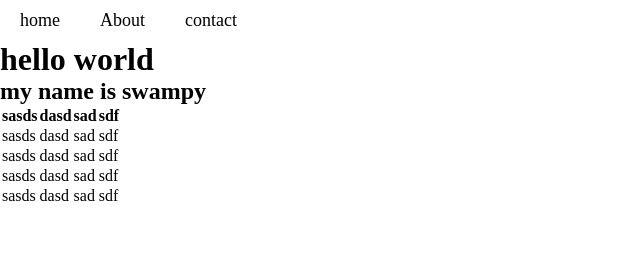
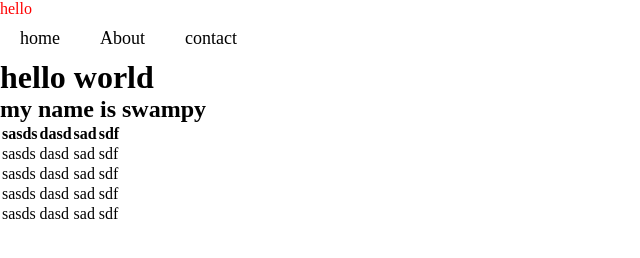
Before and after one commit to SwapnilMk/Javascript, a website built with Vite: page index.html in a window 1280 px wide. Shown: the whole page, without its empty margins (0-640 px from the left). Built offline with nearby package versions, Linux system fonts and the light colour scheme.

Commit message:
advance dom manipulation :)

```diff
--- a/DOM.js
+++ b/DOM.js
@@ -1,6 +1,8 @@
 // console.log(window)
 // console.log(document)
 // console.log(document.body)
+
+
 
 
 
@@ -82,3 +84,93 @@
 // let table = document.getElementsByClassName(`container`)[1].firstElementChild
 
 // console.log(table.rows);
+
+
+// innerHTML //get and set get html inside the string // only for elemnt nodes
+
+// outerHTML //get outer and inner html both //we can set and get
+
+// .data
+// .nodeValue
+// .textContent //get all text from content
+// .hidden = false
+
+
+
+
+
+// attribute methods
+// let att = document.getElementById(`first`).getAttribute(`class`)
+// console.log(att)
+
+let attr = document.getElementById(`first`)
+// console.log(attr.hasAttribute(`style`))
+
+// attr.setAttribute(`hidden`, true)
+// attr.removeAttribute(`class`)
+// console.log(attr.attributes);
+
+
+// custom attributes
+// let attri = document.getElementById(`swap`)
+// attri.setAttribute(`data-game`,`gtaV`)
+// attri.setAttribute(`data-game1`,`fortnite`)
+// attri.setAttribute(`data-game2`,`csGo`)
+// console.log(attri.dataset.game)
+
+
+
+
+// Element insertion
+
+// let div = document.createElement(`span`)
+// div.innerText =`hey`
+// console.log(div)
+
+// let elm = document.getElementsByClassName(`container`)[1].lastElementChild
+// console.log(elm);
+
+// elm.appendChild(div); //add in last
+// elm.prepend(div); //add in first
+// elm.before(div); //outside up
+// elm.after(div);  //outside down
+// elm.replaceWith(div);  // replace elm element to div
+
+// elm.remove() //remove element from dom
+
+
+
+
+// beforebegin
+// afterbegin
+// beforeend
+// afterend
+
+
+// elm.insertAdjacentHTML(`beforebegin`, `outside up`)
+// elm.insertAdjacentHTML(`afterbegin`, `inside up`)
+// elm.insertAdjacentHTML(`beforeend`, `inside down`)
+// elm.insertAdjacentHTML(`afterend`, `outside down`)
+
+
+
+
+
+
+// classList and className methods
+
+let con = document.getElementsByClassName(`container`)[0];
+con.className = `container red mx-2 py-3 px-21 mt-5`
+
+
+// console.log(con.classList);
+
+// con.classList.remove(`red`) //add
+
+// con.classList.add(`hello`) // remove
+
+// con.classList.toggle(`hello`) //if alredy added remove and if not added add it
+
+// console.log(con.classList.contains(`hello`)) //true / false
+
+// console.log(con)
--- a/index.html
+++ b/index.html
@@ -10,6 +10,9 @@
 </head>
 
 <body>
+    <div class="container" id="first" style="color: red;">
+        hello
+    </div>
     <div class="container">
         <nav class="navbar">
             <ul>
```
